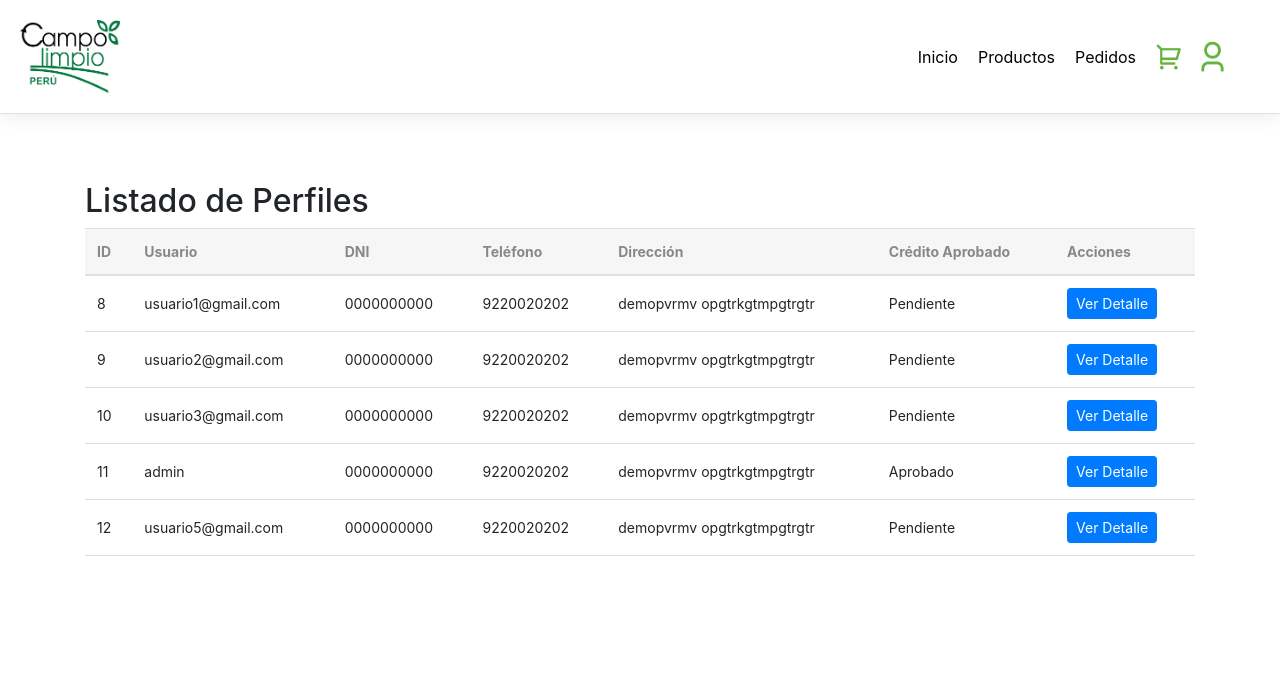
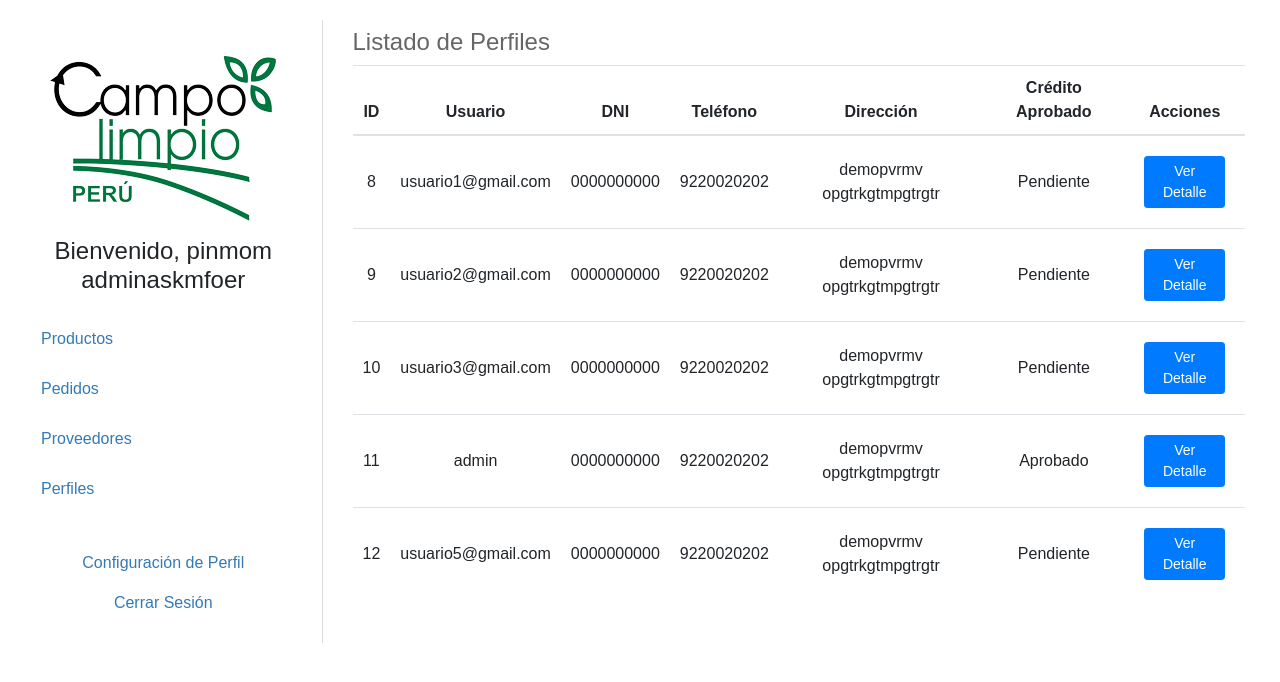
Before and after one commit to mhuamanivar/ips, a Django app: template mysgd/admin_panel/templates/profile_list.html in a window 1280 px wide. Shown: the top 682 px of the page. Run offline with Django 5.2, Linux system fonts and the light colour scheme; the template is opened without the code that fills it: values that come from a table or form of the project are taken from there, others are empty; a user stored in the database is signed in; data comes from the database, SQL or seed files in the repository; some libraries are stand-ins or nearby versions.

Commit message:
incorporacion del apartado de proveedores y adicion de base html

```diff
--- /dev/null
+++ b/mysgd/admin_panel/static/css/admin.css
@@ -0,0 +1,92 @@
+body {
+    font-family: Arial, sans-serif;
+    margin: 0;
+    padding: 0;
+    background-color: #fff;
+}
+
+.sidebar {
+    background-color: #fff;
+    padding: 20px;
+    border-right: 1px solid #ddd;
+}
+
+.sidebar ul {
+    list-style: none;
+    padding: 0;
+    margin: 0;
+}
+
+.sidebar li {
+    margin-bottom: 10px;
+}
+
+.sidebar a {
+    color: #337ab7;
+    text-decoration: none;
+}
+
+.sidebar a:hover {
+    text-decoration: underline;
+}
+
+.sidebar a.active {
+    font-weight: bold;
+}
+
+.container-fluid {
+    padding: 20px;
+}
+
+h1 {
+    font-size: 2.5em;
+    color: #333;
+}
+
+h2 {
+    font-size: 1.5em;
+    color: #666;
+}
+
+.table {
+    margin-bottom: 20px;
+}
+
+.table th,
+.table td {
+    text-align: center;
+    vertical-align: middle; /* Asegura la alineación vertical centrada */
+    padding: 10px; /* Ajusta el padding según sea necesario */
+}
+
+.table th {
+    background-color: #fff;
+}
+
+.table td {
+    padding: 10px; /* Ajusta el padding según sea necesario */
+}
+
+.btn {
+    margin: 10px;
+}
+
+.sidebar .center-links {
+    display: flex;
+    flex-direction: column;
+    align-items: center;
+    margin-top: 20px;
+}
+
+.action-buttons {
+    display: flex;
+    flex-direction: column;
+    align-items: center;
+}
+
+.action-buttons .btn {
+    margin-top: 2px;
+    margin-bottom: 0px;
+    padding: 0px 6px;
+    font-size: 11px;
+}
--- /dev/null
+++ b/mysgd/admin_panel/templates/base-ad.html
@@ -0,0 +1,52 @@
+{% load static %}
+<!DOCTYPE html>
+<html lang="es">
+<head>
+    <meta charset="UTF-8">
+    <meta name="viewport" content="width=device-width, initial-scale=1.0">
+    <title>{% block title %}Admin Panel{% endblock %}</title>
+    <link rel="stylesheet" href="https://stackpath.bootstrapcdn.com/bootstrap/4.5.2/css/bootstrap.min.css">
+    <link rel="stylesheet" href="{% static 'css/login.css' %}">
+    <link rel="stylesheet" href="{% static 'css/admin.css' %}">
+    {% block extra_css %}{% endblock %}
+</head>
+<body>
+    <div class="container-fluid">
+        <div class="row">
+            <div class="col-md-3 sidebar">
+                <div class="logo text-center my-3">
+                    <img href="/" src="{% static 'images/logo.png' %}" alt="Logo" class="img-fluid ">
+                </div>
+                <h4 class="text-center">Bienvenido, {{ user.first_name }} {{ user.last_name }}</h4>
+                <ul class="nav flex-column my-4">
+                    <li class="nav-item">
+                        <a class="nav-link" href="#">Productos</a>
+                    </li>
+                    <li class="nav-item">
+                        <a class="nav-link" href="#">Pedidos</a>
+                    </li>
+                    <li class="nav-item">
+                        <a class="nav-link" href="#">Proveedores</a>
+                    </li>
+                    <li class="nav-item">
+                        <a class="nav-link" href="#">Perfiles</a>
+                    </li>
+                </ul>
+                <div class="center-links">
+                    <a class="nav-link" href="#">Configuración de Perfil</a>
+                    <a class="nav-link" href="#">Cerrar Sesión</a>
+                </div>
+            </div>
+
+    <div class="col-md-9">
+        {% block content %}
+        {% endblock %}
+    </div>
+
+    <script src="https://code.jquery.com/jquery-3.5.1.slim.min.js"></script>
+    <script src="https://cdn.jsdelivr.net/npm/@popperjs/core@2.5.2/dist/umd/popper.min.js"></script>
+    <script src="https://maxcdn.bootstrapcdn.com/bootstrap/4.0.0/js/bootstrap.min.js"></script>
+    <script src="https://stackpath.bootstrapcdn.com/bootstrap/4.5.2/js/bootstrap.min.js"></script>
+    {% block extra_js %}{% endblock %}
+</body>
+</html>
--- a/mysgd/admin_panel/templates/profile_list.html
+++ b/mysgd/admin_panel/templates/profile_list.html
@@ -1,8 +1,8 @@
-{% extends 'basePanel.html' %}
+{% extends 'base-ad.html' %}
 {% load static %}
 
 {% block content %}
-<div class="container mt-5">
+<div class="container mt-2">
     <h2>Listado de Perfiles</h2>
     <table class="table">
         <thead>
--- a/mysgd/admin_panel/urls.py
+++ b/mysgd/admin_panel/urls.py
@@ -8,5 +8,6 @@ app_name = 'admin_panel'
 urlpatterns = [
     path('profiles/', views.profile_list, name='profile_list'),
     path('profiles/<int:pk>/', views.profile_detail, name='profile_detail'),
+    path('proveedores/', views.proveedores_list, name='proveedores_list'),
     # Agrega más URLs según sea necesario para los otros modelos (productos, proveedores, órdenes, etc.)
 ]
--- a/mysgd/admin_panel/views.py
+++ b/mysgd/admin_panel/views.py
@@ -1,11 +1,15 @@
 from django.shortcuts import render
-from shop.models import Profile  # Importa los modelos necesarios
+from shop.models import Profile, Supplier  # Importa los modelos necesarios
 from django.shortcuts import render, get_object_or_404
 
 def profile_list(request):
     profiles = Profile.objects.all()
     return render(request, 'profile_list.html', {'profiles': profiles})
 
+def proveedores_list(request):
+    proveedores = Supplier.objects.all()
+    return render(request, 'productores.html', {'proveedores': proveedores})
+
 def profile_detail(request, pk):
     profile = get_object_or_404(Profile, pk=pk)
     return render(request, 'admin_panel/profile_detail.html', {'profile': profile})
```
Also changed, not shown: mysgd/admin_panel/productores.html (added, +93 -0 lines), mysgd/admin_panel/templates/productores.html (added, +46 -0 lines), 10 other files.
